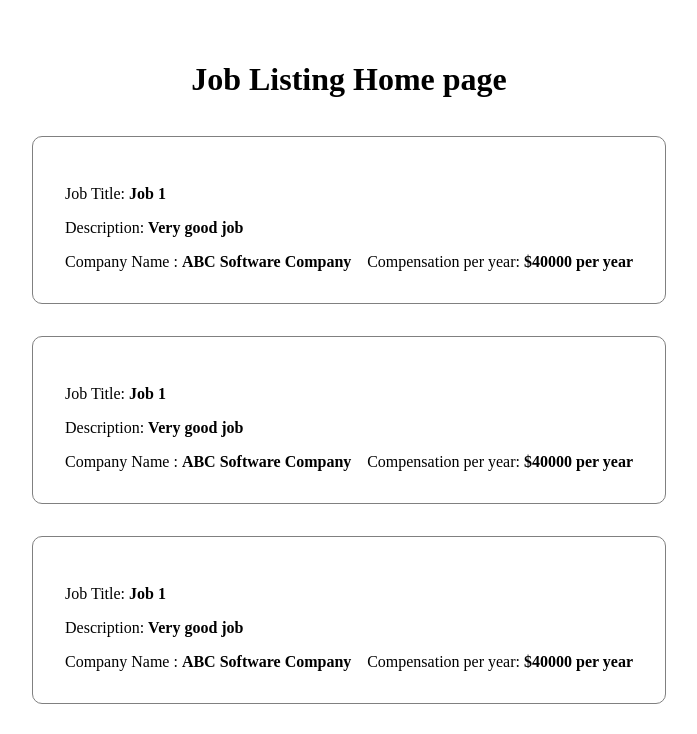
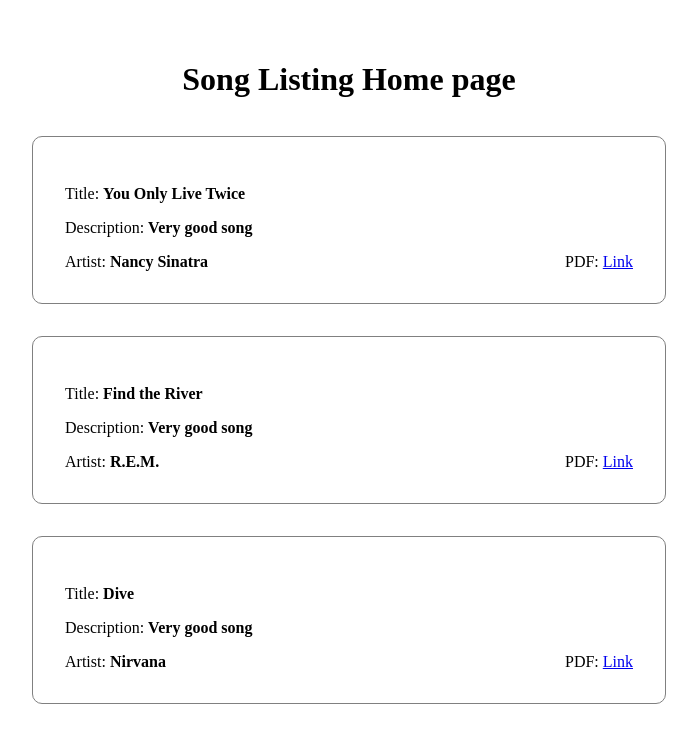
Before and after one commit to BrettEastman/bretteastmanstudio, a SvelteKit app: page / in a window 1280 px wide. Shown: the top 734 px of the page, without its empty margins (291-988 px from the left). Built offline with nearby package versions, Linux system fonts and the light colour scheme.

Commit message:
Refactor into a song list with title, description, artist, and pdf links

```diff
--- a/src/components/JobDisplay.svelte
+++ /dev/null
@@ -1,28 +0,0 @@
-<script lang="ts">
-  import type { JobItem } from "../types";
-  export let job: JobItem;
-</script>
-
-<div class="job-item">
-  <p>Job Title: <b>{job.job_title}</b></p>
-  <p>Description: <b>{job.job_description}</b></p>
-  <div class="job-details">
-    <span>Company Name : <b>{job.company_name}</b></span>
-    <span>Compensation per year: <b>{job.compensation_per_year}</b></span>
-  </div>
-</div>
-
-<style>
-  .job-item {
-    border: 1px solid grey;
-    padding: 2rem;
-    width: 50%;
-    margin: 1rem;
-    border-radius: 10px;
-  }
-
-  .job-details {
-    display: flex;
-    justify-content: space-between;
-  }
-</style>
--- /dev/null
+++ b/src/components/SongDisplay.svelte
@@ -0,0 +1,28 @@
+<script lang="ts">
+  import type { SongItem } from "../types";
+  export let song: SongItem;
+</script>
+
+<div class="song-item">
+  <p>Title: <b>{song.songTitle}</b></p>
+  <p>Description: <b>{song.songDescription}</b></p>
+  <div class="song-details">
+    <span>Artist: <b>{song.artistName}</b></span>
+    <span>PDF: <a href={song.songPdfLink}>Link</a></span>
+  </div>
+</div>
+
+<style>
+  .song-item {
+    border: 1px solid grey;
+    padding: 2rem;
+    width: 50%;
+    margin: 1rem;
+    border-radius: 10px;
+  }
+
+  .song-details {
+    display: flex;
+    justify-content: space-between;
+  }
+</style>
--- a/src/data/info.json
+++ b/src/data/info.json
@@ -1,32 +1,20 @@
 [
   {
-    "job_title": "Job 1",
-    "job_description": "Very good job",
-    "company_name": "ABC Software Company",
-    "compensation_per_year": "$40000 per year"
+    "songTitle": "You Only Live Twice",
+    "songDescription": "Very good song",
+    "artistName": "Nancy Sinatra",
+    "songPdfLink": "https://docs.google.com/document/d/1qweF6QSCTozJOrMWo3MZh5tPbX0TwGtRLgyisqp6eTI/edit?usp=sharing"
   },
   {
-    "job_title": "Job 1",
-    "job_description": "Very good job",
-    "company_name": "ABC Software Company",
-    "compensation_per_year": "$40000 per year"
+    "songTitle": "Find the River",
+    "songDescription": "Very good song",
+    "artistName": "R.E.M.",
+    "songPdfLink": "https://docs.google.com/document/d/1YFuoEwd2hdmCs92gblB2wRPJJIKDwAdfIebWFjmXNlQ/edit?usp=sharing"
   },
   {
-    "job_title": "Job 1",
-    "job_description": "Very good job",
-    "company_name": "ABC Software Company",
-    "compensation_per_year": "$40000 per year"
-  },
-  {
-    "job_title": "Job 1",
-    "job_description": "Very good job",
-    "company_name": "ABC Software Company",
-    "compensation_per_year": "$40000 per year"
-  },
-  {
-    "job_title": "Job 2",
-    "job_description": "Better job",
-    "company_name": "XYZ Software Company",
-    "compensation_per_year": "$60000 per year"
+    "songTitle": "Dive",
+    "songDescription": "Very good song",
+    "artistName": "Nirvana",
+    "songPdfLink": "https://docs.google.com/document/d/1RgQHg1o4w9dpH3q1KRjRJxO1PTd2G7Pgu6JgZbZJHlM/edit?usp=sharing"
   }
 ]
--- a/src/routes/+page.server.ts
+++ b/src/routes/+page.server.ts
@@ -1,12 +1,12 @@
 // We import data from the JSON file. This is for simplicity purposes. In the real app, you would likely fetch this data from a database by making an API call.
-import jobs from "../data/info.json";
-import type { JobsList } from "../types";
+import songs from "../data/info.json";
+import type { SongList } from "../types";
 
-const job_list: JobsList = jobs;
+const songList: SongList = songs;
 
 // Last, we define a load function that will return an object with the assigned data. SvelteKit will automatically call this function when the page is requested. So, the magic for SSR code happens here as we fetch the data in the server and build the HTML with the data we get back.
 export const load = () => {
   return {
-    job_list,
+    songList,
   };
 };
--- a/src/routes/+page.svelte
+++ b/src/routes/+page.svelte
@@ -1,15 +1,15 @@
 <script lang="ts">
-  import JobDisplay from "../components/JobDisplay.svelte";
+  import SongDisplay from "../components/SongDisplay.svelte";
   import type { PageServerData } from "./$types";
 
   export let data: PageServerData;
 </script>
 
 <div class="home-page">
-  <h1>Job Listing Home page</h1>
+  <h1>Song Listing Home page</h1>
 
-  {#each data.job_list as job}
-    <JobDisplay {job} />
+  {#each data.songList as song}
+    <SongDisplay {song} />
   {/each}
 </div>
 
```
Also changed, not shown: src/types.ts (+6 -6 lines).
